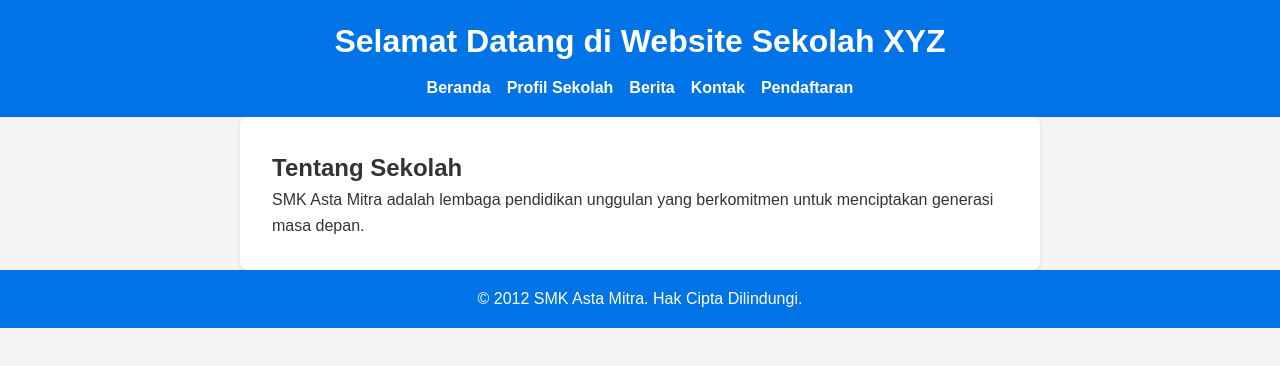
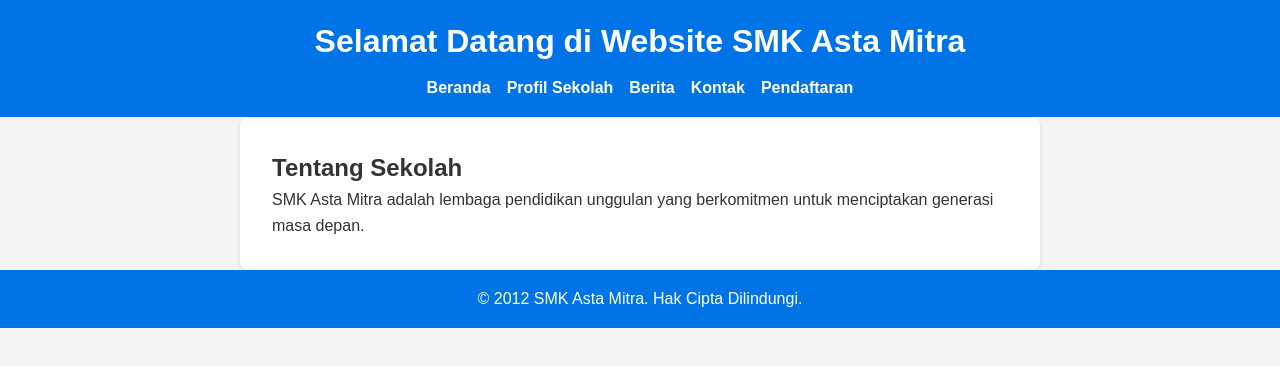
Before and after one commit to PPDBASMIT/website-sekolah, a plain HTML site: page index.html in a window 1280 px wide. Drawn offline with Linux system fonts and the light colour scheme.

Commit message:
Update index.html

```diff
--- a/index.html
+++ b/index.html
@@ -8,7 +8,7 @@
 </head>
 <body>
     <header>
-        <h1>Selamat Datang di Website Sekolah XYZ</h1>
+        <h1>Selamat Datang di Website SMK Asta Mitra</h1>
         <nav>
             <ul>
                 <li><a href="index.html">Beranda</a></li>
```
